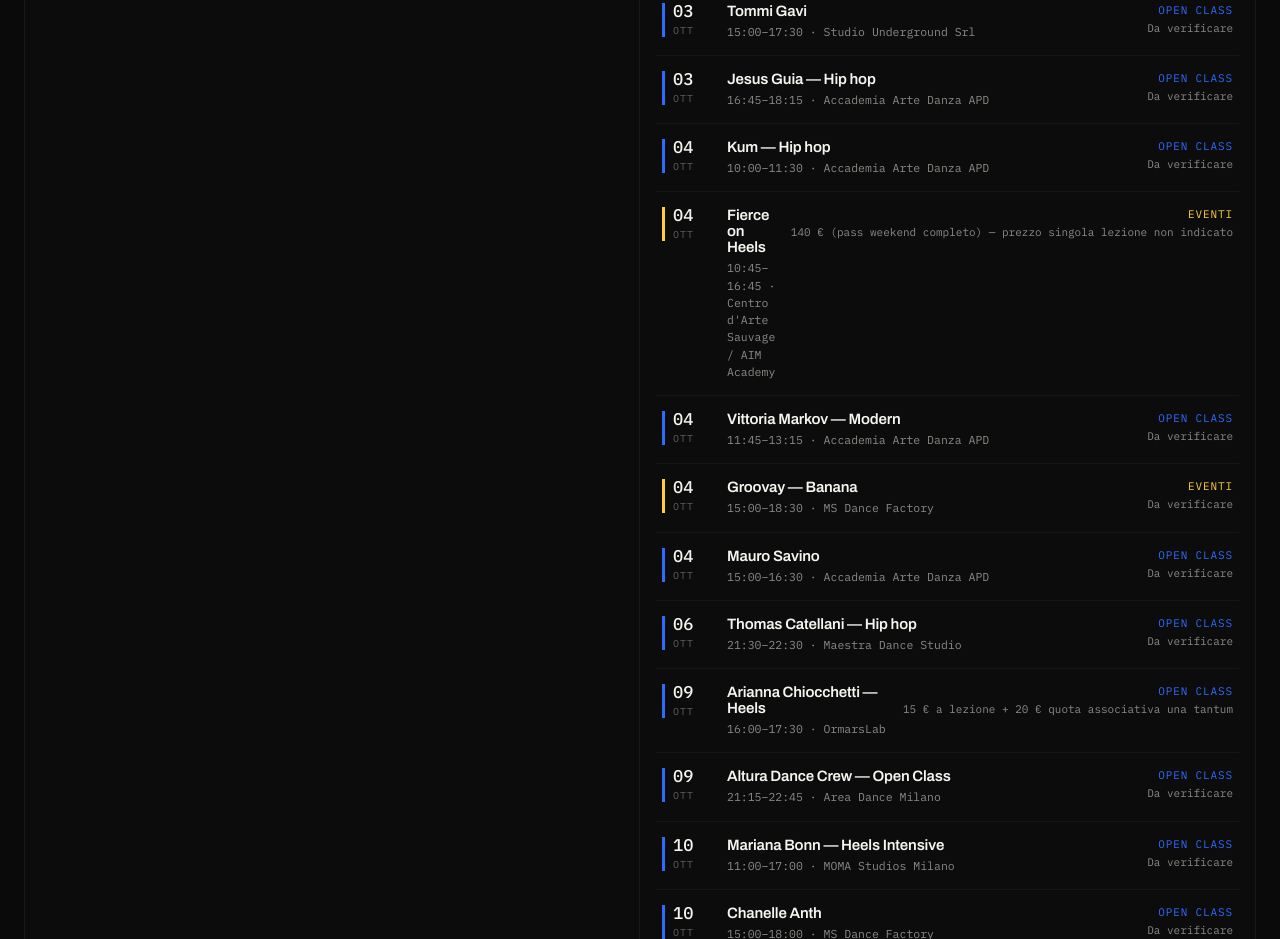
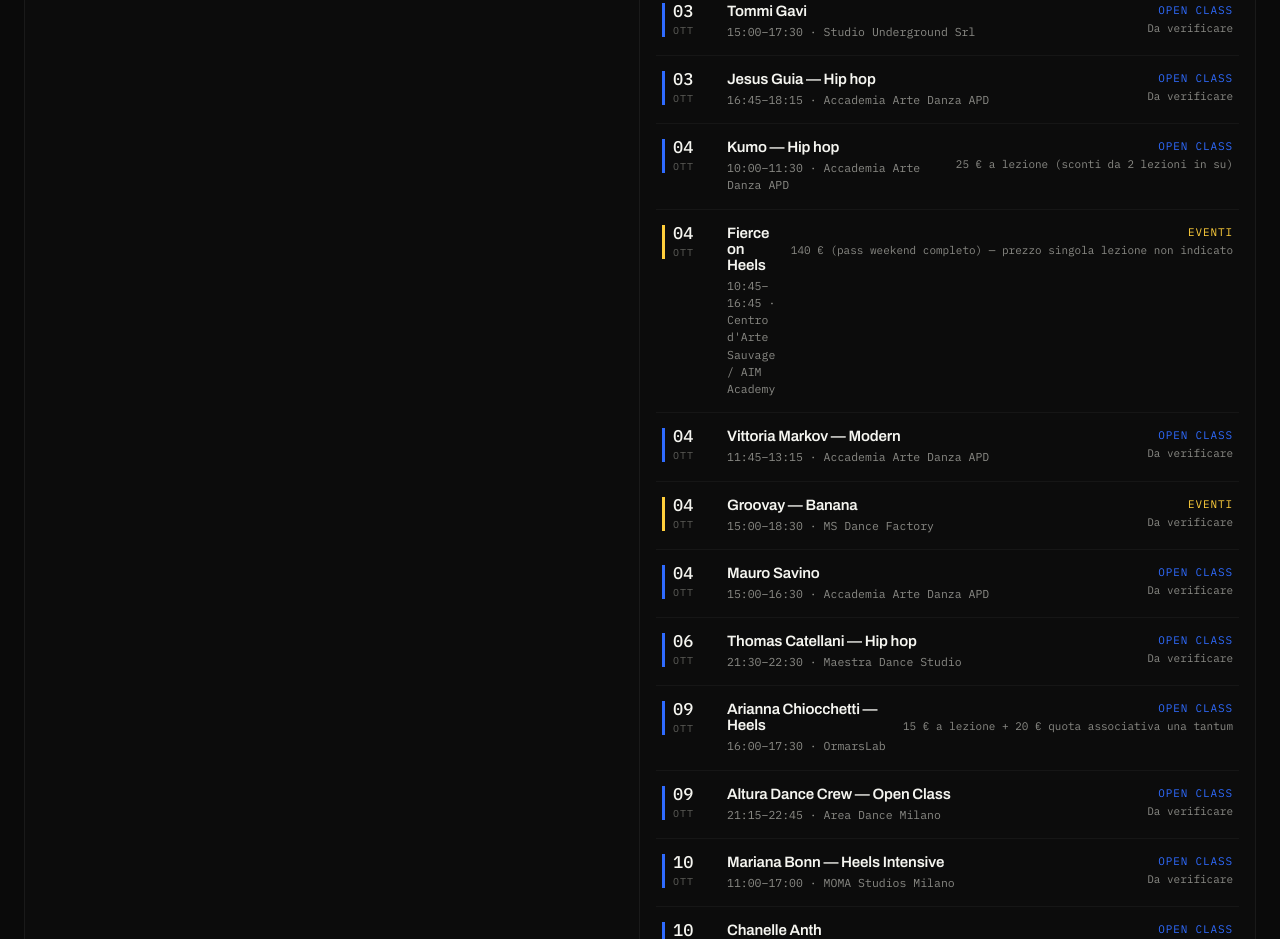
Before and after one commit to milanomovementhub/mmh-website, a plain HTML site: page index.html in a window 1280 px wide. Shown: the part 2131-3070 px from the top of the page. Drawn offline with Linux system fonts and the light colour scheme.

Commit message:
Correggi refuso Kum -> Kumo, aggiunge prezzo verificato

```diff
--- a/index.html
+++ b/index.html
@@ -345,7 +345,7 @@
     { id:"federico1", nome:"Federico Milaan — Commercial", cat:"Open Class", d:[2026,9,3], ora:"15:00–16:30", luogo:"Accademia Arte Danza APD", chi:"Federico Milaan", prezzo:"Da verificare", fonte:"@federicomilaan", fonteUrl:"https://instagram.com/federicomilaan", note:"" },
     { id:"tommi", nome:"Tommi Gavi", cat:"Open Class", d:[2026,9,3], ora:"15:00–17:30", luogo:"Studio Underground Srl", chi:"Tommi Gavi", prezzo:"Da verificare", fonte:"@tommigavi", fonteUrl:"https://instagram.com/tommigavi", note:"Stile non indicato, da verificare." },
     { id:"jesus", nome:"Jesus Guia — Hip hop", cat:"Open Class", d:[2026,9,3], ora:"16:45–18:15", luogo:"Accademia Arte Danza APD", chi:"Jesus Guia", prezzo:"Da verificare", fonte:"@jesus_guia10", fonteUrl:"https://instagram.com/jesus_guia10", note:"" },
-    { id:"kum", nome:"Kum — Hip hop", cat:"Open Class", d:[2026,9,4], ora:"10:00–11:30", luogo:"Accademia Arte Danza APD", chi:"Kum", prezzo:"Da verificare", fonte:"@kum.ooo", fonteUrl:"https://instagram.com/kum.ooo", note:"" },
+    { id:"kum", nome:"Kumo — Hip hop", cat:"Open Class", d:[2026,9,4], ora:"10:00–11:30", luogo:"Accademia Arte Danza APD", chi:"Kumo", prezzo:"25 € a lezione (sconti da 2 lezioni in su)", fonte:"@kum.ooo", fonteUrl:"https://instagram.com/kum.ooo", note:"" },
     { id:"fierce2", nome:"Fierce on Heels", cat:"Eventi", d:[2026,9,4], ora:"10:45–16:45", luogo:"Centro d'Arte Sauvage / AIM Academy", chi:"Jessica Sala, Savane Boisliveau", insegnanti:[{nome:"Jessica Sala", orario:"10:45–12:45"},{nome:"pausa", orario:"12:45–14:15"},{nome:"Savane Boisliveau", orario:"14:15–16:45"}], prezzo:"140 € (pass weekend completo) — prezzo singola lezione non indicato", fonte:"@fierce_on_heels", fonteUrl:"https://instagram.com/fierce_on_heels", note:"Domenica del weekend Fierce on Heels. Sabato: Miriana Laruccia e Kekko Talotti (voce separata)." },
     { id:"vittoria", nome:"Vittoria Markov — Modern", cat:"Open Class", d:[2026,9,4], ora:"11:45–13:15", luogo:"Accademia Arte Danza APD", chi:"Vittoria Markov", prezzo:"Da verificare", fonte:"@vittoriamarkov", fonteUrl:"https://instagram.com/vittoriamarkov", note:"" },
     { id:"groovay", nome:"Groovay — Banana", cat:"Eventi", d:[2026,9,4], ora:"15:00–18:30", luogo:"MS Dance Factory", chi:"Agnese e Yusef, poi Banana", prezzo:"Da verificare", fonte:"@_groovay_", fonteUrl:"https://instagram.com/_groovay_", note:"15:00–16:30 Agnese e Yusef · 16:30–18:00 Banana · 18:00–18:30 Q&A." },
```
